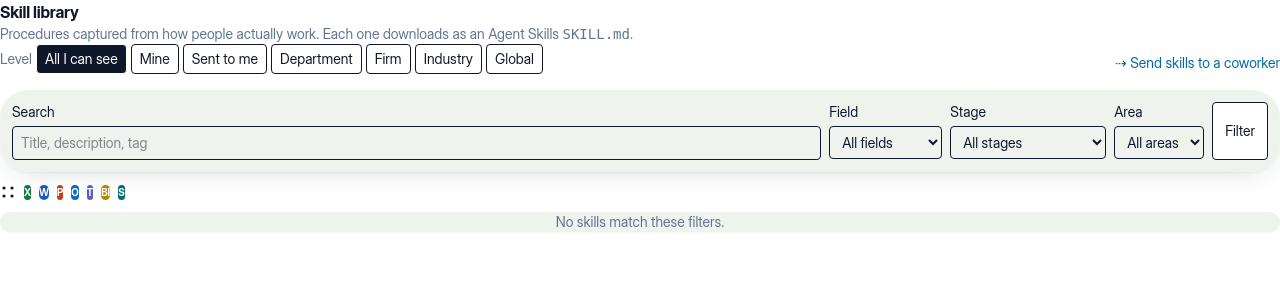
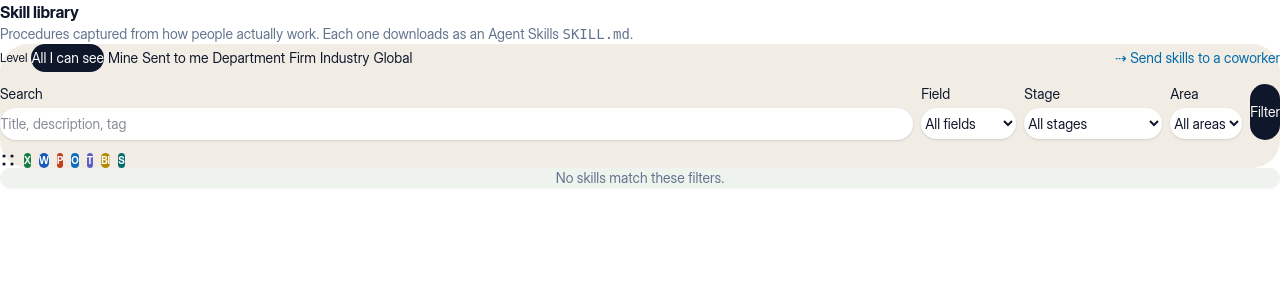
Before and after one commit to m2hurst-cyber/ClaudeHurst, a Rails app: page /skills in a window 1280 px wide. Shown: the part 52-352 px from the top of the page. Run offline with Rails 7, Linux system fonts and the light colour scheme; a user stored in the database is signed in; tables that the repository leaves empty hold one stand-in row (values such as "Sample post"); data that the repository does not hold is empty; style sheets or scripts are compiled from the project's sources; parts of the project's set-up code (start-up, migrations or seed data) failed here and were passed over; some libraries are stand-ins or nearby versions.

Commit message:
Give the controls their own material
Filtering, searching and switching level were sitting on the same sage panel
as the skills they filter, so the eye had no way to tell the instrument from
the reading.

Controls now have a third surface: a warm greige tray, distinct from the ink
of the bar above and the sage of the panels below. It carries no shadow, which
is the point — content floats on the page, controls sit in it.

Everything that narrows the library is now in one tray rather than three loose
rows: level, search, and the app marks. The level buttons lose their boxes for
pills in the tray's own tone, the fields go white and borderless so they read
as the things you type in, and the app marks' hover ring picks up the tray
rather than the sage it no longer sits on.

The same tray is now under the help search, the formula filter and the audit
log, so a control looks like a control wherever it is.

Co-Authored-By: Claude Opus 5 <noreply@anthropic.com>
Claude-Session: https://claude.ai/code/session_01ER2TSYgkorjPWu6DnrVJ3L

```diff
--- a/skill-capture/app/assets/tailwind/application.css
+++ b/skill-capture/app/assets/tailwind/application.css
@@ -80,6 +80,14 @@
   --color-sage-300: #bdcdc0;
   --color-sage-700: #46584c;
 
+  /* The control tone. Filtering, searching and switching are not content, so they do not
+     sit on a content panel: a warm greige tray, recessed rather than raised, distinct
+     from both the ink of the bar above and the sage of the panels below. */
+  --color-tool-50:  #f7f4ef;
+  --color-tool-100: #efeae1;
+  --color-tool-200: #e2dace;
+  --color-tool-700: #5c5345;
+
   /* Panels that sit on the page rather than being drawn onto it: no outline, a wash of
      colour over whatever is behind, and a shadow soft enough to read as depth of field.
      The shadow is green-grey, not black — a black shadow over sage reads as dirt. */
@@ -131,6 +139,10 @@
   .panel-lead { @apply bg-sage-100 backdrop-blur-sm rounded-2xl shadow-soft-lift; }
   /* A hairline inside a panel is the panel's own colour, one step on — never grey. */
   .panel-rule { @apply border-sage-200; }
+  /* Controls sit in the page; content sits on it. No shadow, so the tray reads as
+     recessed against the panels that float above it. */
+  .panel-tool { @apply bg-tool-100/85 rounded-2xl; }
+  .panel-tool-rule { @apply border-tool-200; }
 
   .lg-pill { @apply inline-flex items-center gap-1 rounded-full px-2.5 py-1 text-xs font-medium; }
   .lg-sub  { @apply text-[13px] text-paper-500; }
--- a/skill-capture/app/views/admin/audit_logs/index.html.erb
+++ b/skill-capture/app/views/admin/audit_logs/index.html.erb
@@ -1,6 +1,6 @@
 <% content_for :title, "Audit" %>
 <h1 class="text-2xl font-bold mb-4">Audit log</h1>
-<%= form_with url: admin_audit_logs_path, method: :get, class: "mb-4 flex gap-2" do |f| %>
+<%= form_with url: admin_audit_logs_path, method: :get, class: "panel-tool p-3 mb-4 flex flex-wrap gap-2 items-center" do |f| %>
   <%= search_field_tag :q, params[:q], placeholder: "Action prefix, e.g. skill.", class: "border rounded px-2 py-1.5 text-sm w-72" %>
   <%= f.submit "Filter", class: btn %>
 <% end %>
--- a/skill-capture/app/views/formulas/index.html.erb
+++ b/skill-capture/app/views/formulas/index.html.erb
@@ -55,7 +55,7 @@
     <% end %>
   </aside>
   <div>
-    <%= form_with url: formulas_path, method: :get, class: "flex gap-2 mb-3" do %>
+    <%= form_with url: formulas_path, method: :get, class: "panel-tool p-3 mb-3 flex flex-wrap gap-2 items-center" do %>
       <%= hidden_field_tag :provider, @provider %><%= hidden_field_tag :category, params[:category] if params[:category].present? %>
       <input name="q" value="<%= params[:q] %>" placeholder="Search keys, names or formulas (e.g. ebitda, fpo, ESG)" class="<%= input_css %>" aria-label="Search formulas">
       <button class="<%= btn %>">Search</button>
--- a/skill-capture/app/views/help/index.html.erb
+++ b/skill-capture/app/views/help/index.html.erb
@@ -10,9 +10,9 @@
   </div>
   <p class="text-slate-600 mt-1">How-to guides, how the thing works, and the questions people actually ask.</p>
 
-  <%= form_with url: help_path, method: :get, class: "mt-4" do %>
+  <%= form_with url: help_path, method: :get, class: "panel-tool p-3 mt-4" do %>
     <%= search_field_tag :q, @query, placeholder: "Search the help — escrow, granularity, why wasn't I asked…",
-          class: "#{input_css} max-w-xl", autofocus: @query.present? %>
+          class: "w-full max-w-xl bg-white border-0 rounded-lg px-3 py-2 shadow-sm", autofocus: @query.present? %>
   <% end %>
 
   <% if @query.present? %>
--- a/skill-capture/app/views/skills/index.html.erb
+++ b/skill-capture/app/views/skills/index.html.erb
@@ -4,41 +4,44 @@
   <p class="text-sm text-slate-500">Procedures captured from how people actually work. Each one downloads as an Agent Skills <code>SKILL.md</code>.</p>
 </div>
 
-<div class="flex flex-wrap items-center justify-between gap-2 mb-2">
-<nav class="flex flex-wrap items-center gap-1 mb-2 text-sm" aria-label="Level">
-  <span class="text-slate-500 mr-1">Level</span>
+<%# Everything that narrows the list lives in one tray: a different material from the
+    panels, because choosing what to see is not the same as reading what you found. %>
+<div class="panel-tool p-4 mb-4 space-y-3">
+<div class="flex flex-wrap items-center justify-between gap-2">
+<nav class="flex flex-wrap items-center gap-1 text-sm" aria-label="Level">
+  <span class="text-xs text-tool-700/70 mr-1">Level</span>
   <% ([[nil, "All I can see"]] + Skill::LEVEL_LABELS.to_a).each do |lvl, label| %>
-    <%= link_to label, skills_path(request.query_parameters.merge(level: lvl, page: nil).compact), class: "px-2 py-1 rounded border #{params[:level].to_s == lvl.to_s ? 'bg-slate-900 text-white' : 'bg-white hover:bg-slate-50'}",
+    <%= link_to label, skills_path(request.query_parameters.merge(level: lvl, page: nil).compact), class: "px-2.5 py-1 rounded-full transition-colors #{params[:level].to_s == lvl.to_s ? 'bg-slate-900 text-white' : 'text-tool-700 hover:bg-tool-200'}",
           title: { "mine" => "Skills you published, contributed to or asked for", "received" => "Skills coworkers sent you directly", "department" => "Skills by people in your department#{current_user.department.present? ? " (#{current_user.department})" : ' (or your areas)'}", "firm" => "Shared with the whole firm", "industry" => "Promoted to the market, shared with the firm's industry", "global" => "Promoted to the market for everyone" }[lvl] %>
   <% end %>
 </nav>
 <%= link_to "⇢ Send skills to a coworker", new_transfer_path, class: "text-sm text-sky-700 hover:underline" %>
 </div>
-<%= form_with url: skills_path, method: :get, class: "panel-soft p-3 mb-3 flex flex-wrap gap-2 items-end text-sm" do |f| %>
+<%= form_with url: skills_path, method: :get, class: "flex flex-wrap gap-2 items-end text-sm" do |f| %>
   <%= hidden_field_tag :level, params[:level] if params[:level].present? %>
-  <label class="flex flex-col gap-1 flex-1 min-w-48">Search<%= search_field_tag :q, params[:q], placeholder: "Title, description, tag", class: "border rounded px-2 py-1.5" %></label>
+  <label class="flex flex-col gap-1 flex-1 min-w-48">Search<%= search_field_tag :q, params[:q], placeholder: "Title, description, tag", class: "bg-white border-0 rounded-lg px-2.5 py-1.5 shadow-sm" %></label>
   <label class="flex flex-col gap-1">Field
-    <%= select_tag :field, options_for_select(Field.tree.map { |fld, d| ["#{"  " * d * 2}#{d.positive? ? '› ' : ''}#{fld.name}", fld.path] }, params[:field]), include_blank: "All fields", class: "border rounded px-2 py-1.5" %>
+    <%= select_tag :field, options_for_select(Field.tree.map { |fld, d| ["#{"  " * d * 2}#{d.positive? ? '› ' : ''}#{fld.name}", fld.path] }, params[:field]), include_blank: "All fields", class: "bg-white border-0 rounded-lg px-2.5 py-1.5 shadow-sm" %>
   </label>
   <label class="flex flex-col gap-1">Stage
-    <%= select_tag :stage, options_for_select([["All stages", ""], ["🧪 Local (sandbox)", "local"], ["🏢 Firm", "firm"], ["🌐 Market", "market"]], params[:stage]), class: "border rounded px-2 py-1.5" %>
+    <%= select_tag :stage, options_for_select([["All stages", ""], ["🧪 Local (sandbox)", "local"], ["🏢 Firm", "firm"], ["🌐 Market", "market"]], params[:stage]), class: "bg-white border-0 rounded-lg px-2.5 py-1.5 shadow-sm" %>
   </label>
   <label class="flex flex-col gap-1">Area
-    <%= select_tag :domain, options_for_select([["All areas", ""]] + @domains.map { |d| [area_name(d), d] }, params[:domain]), class: "border rounded px-2 py-1.5" %>
+    <%= select_tag :domain, options_for_select([["All areas", ""]] + @domains.map { |d| [area_name(d), d] }, params[:domain]), class: "bg-white border-0 rounded-lg px-2.5 py-1.5 shadow-sm" %>
   </label>
   <%= hidden_field_tag :app, params[:app] if params[:app].present? %>
-  <%= f.submit "Filter", class: btn %>
+  <%= f.submit "Filter", class: "px-3.5 py-1.5 rounded-full bg-slate-900 text-white text-sm hover:bg-slate-700 transition-colors cursor-pointer" %>
 <% end %>
 
 <%# The app marks speak for themselves. No borders, no captions: the one you are in is
     the one with a ring around it. %>
-<div class="flex flex-wrap items-center gap-2 mb-3" aria-label="Filter by app">
-  <% ring = ->(on) { "rounded-full p-1 transition-shadow duration-200 #{on ? 'shadow-[0_0_0_2px_var(--color-slate-900)]' : 'hover:shadow-[0_0_0_2px_var(--color-sage-300)]'}" } %>
+<div class="flex flex-wrap items-center gap-2" aria-label="Filter by app">
+  <% ring = ->(on) { "rounded-full p-1 transition-shadow duration-200 #{on ? 'shadow-[0_0_0_2px_var(--color-slate-900)]' : 'hover:shadow-[0_0_0_2px_var(--color-tool-200)]'}" } %>
 
   <%= link_to skills_path(request.query_parameters.except("app", "page")), class: ring.(params[:app].blank?),
         title: "Every app", "aria-label": "Show skills for every app",
         aria: { current: params[:app].blank? ? "true" : nil } do %>
-    <span class="grid place-items-center w-7 h-7 rounded-full bg-sage-200 text-sage-700" aria-hidden="true">
+    <span class="grid place-items-center w-7 h-7 rounded-full bg-tool-200 text-tool-700" aria-hidden="true">
       <svg class="w-4 h-4" viewBox="0 0 16 16" fill="currentColor"><circle cx="4" cy="4" r="1.6"/><circle cx="12" cy="4" r="1.6"/><circle cx="4" cy="12" r="1.6"/><circle cx="12" cy="12" r="1.6"/></svg>
     </span>
   <% end %>
@@ -52,6 +55,8 @@
     <% end %>
   <% end %>
 </div>
+</div>
+
 <% if @field %><p class="text-sm text-slate-600 mb-3">Showing <strong><%= @field.label %></strong> and everything under it.</p><% end %>
 
 <div class="grid md:grid-cols-2 gap-3">
```
